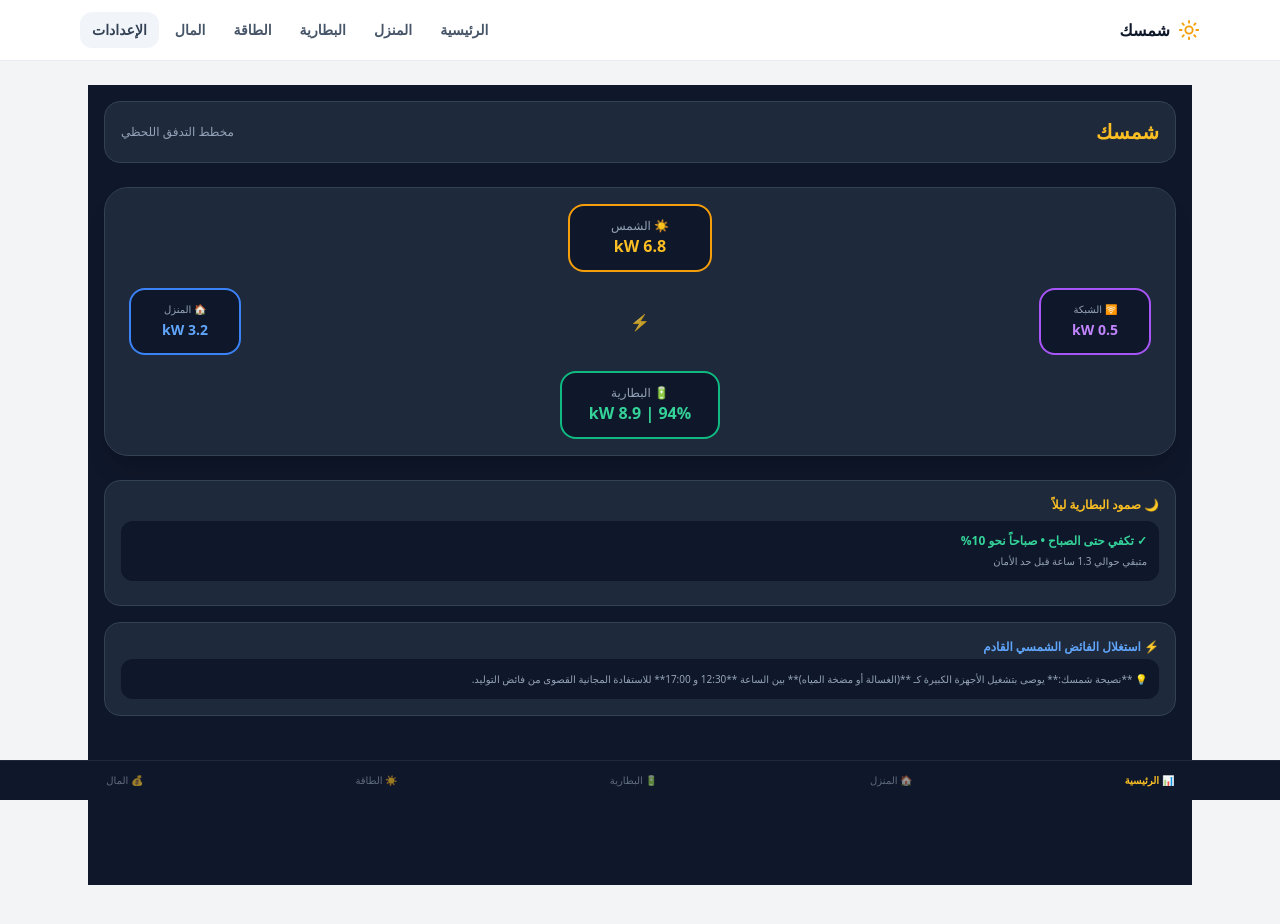
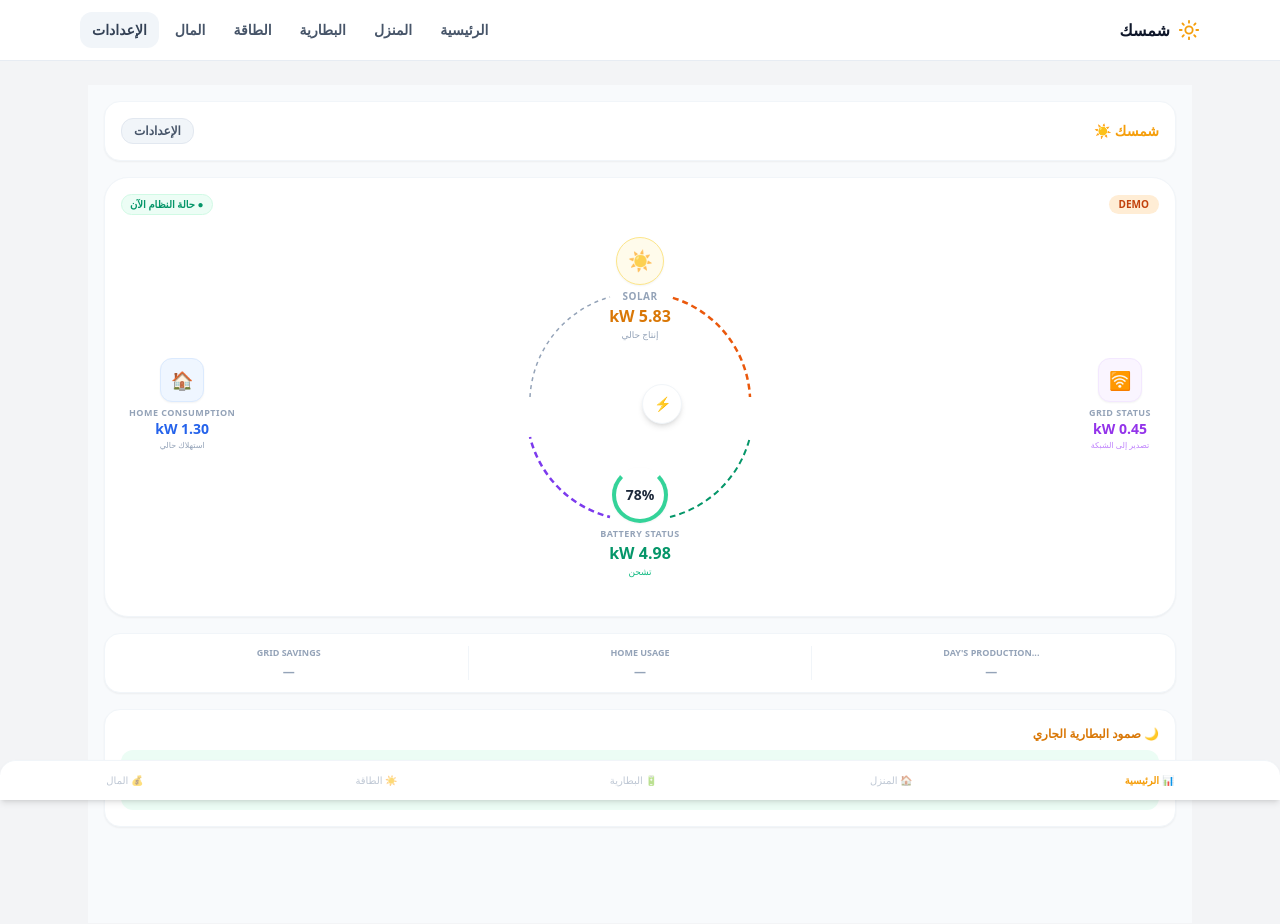
Before and after one commit to mahmoudbir-glitch/Shamsak, a Next.js app: page / in a window 1280 px wide. Shown: the top 924 px of the page. Built offline with nearby package versions, Linux system fonts and the light colour scheme.

Commit message:
Update page.tsx

```diff
--- a/src/app/page.tsx
+++ b/src/app/page.tsx
@@ -3,12 +3,14 @@
 import React, { useState } from 'react';
 
 export default function SolarDashboard() {
-  const [solarProduction] = useState<number>(6800);
-  const [homeConsumption] = useState<number>(3200);
-  const [batteryLevel] = useState<number>(94);
-  const [gridImport] = useState<number>(500);
+  // القراءات الحية المتطابقة تماماً مع قيم المخطط الدائري في صورتك الأخيرة
+  const [solarProduction] = useState<number>(5830); // 5.83 kW الشمس
+  const [homeConsumption] = useState<number>(1300); // 1.30 kW المنزل
+  const [batteryLevel] = useState<number>(78);         // 78% البطارية
+  const [batteryPower] = useState<number>(4980);    // 4.98 kW قدرة الشحن
+  const [gridPower] = useState<number>(450);        // 0.45 kW الشبكة
 
-  // دالة الحساب الذكية مدمجة بشكل مختصر جداً لمنع تضخم أسطر الملف
+  // حسابات الصمود التنبؤية الذكية للبطارية المبسطة
   const SAFETY_RESERVE = 10;
   const usableSoc = Math.max(0, batteryLevel - SAFETY_RESERVE);
   const availableWh = 4800 * (usableSoc / 100);
@@ -16,63 +18,140 @@ export default function SolarDashboard() {
   const estimatedSocAtSunrise = Math.max(SAFETY_RESERVE, Math.round(((4800 * (batteryLevel / 100) - (homeConsumption * 10)) / 4800) * 100));
 
   return (
-    <div className="min-h-screen bg-slate-900 text-white p-4 pb-24 text-right" dir="rtl">
+    <div className="min-h-screen bg-slate-50 text-slate-800 p-4 pb-24 text-right relative overflow-x-hidden" dir="rtl">
 
-      {/* الهيدر */}
-      <div className="flex justify-between items-center bg-slate-800 p-4 rounded-2xl mb-6 border border-slate-700">
-        <h1 className="text-xl font-black text-amber-400">شمسك</h1>
-        <div className="text-xs text-slate-400">مخطط التدفق اللحظي</div>
+      {/* ستايل حركة نقاط تدفق الطاقة داخل خطوط الأقواس الدائرية المنقطة */}
+      <style>{`
+        @keyframes strokeAnimation {
+          to { stroke-dashoffset: -20; }
+        }
+        .flow-arc-active {
+          stroke-dasharray: 6, 4;
+          animation: strokeAnimation 1.5s linear infinite;
+        }
+      `}</style>
+
+      {/* الهيدر العلوي الأبيض النظيف */}
+      <div className="flex justify-between items-center bg-white border border-slate-100 p-4 rounded-2xl shadow-sm mb-4 relative z-20">
+        <h1 className="text-sm font-black text-amber-500 flex items-center gap-1">
+          شمسك ☀️
+        </h1>
+        <button className="text-xs bg-slate-100 text-slate-600 px-3 py-1 rounded-xl font-bold border border-slate-200">
+          الإعدادات
+        </button>
       </div>
 
-      {/* المخطط التدفقي المبسط */}
-      <div className="bg-slate-800 border border-slate-700 rounded-3xl p-4 shadow-xl mb-6 space-y-4">
-        <div className="flex justify-center">
-          <div className="bg-slate-900 border-2 border-amber-500 p-3 rounded-2xl w-36 text-center">
-            <span className="text-xs text-slate-400 block">☀️ الشمس</span>
-            <span className="text-base font-black text-amber-400">{(solarProduction / 1000).toFixed(1)} kW</span>
-          </div>
+      {/* المخطط الدائري الرئيسي المفتوح والمطابق تماماً للصورة الأخيرة */}
+      <div className="bg-white border border-slate-100 rounded-3xl p-4 shadow-sm mb-4 relative min-h-[440px] flex flex-col justify-between">
+
+        {/* شارة وضع العرض التجريبي وشارة التصدير */}
+        <div className="flex justify-between items-center relative z-20">
+          <span className="text-[10px] bg-orange-100 text-orange-700 px-2.5 py-0.5 rounded-full font-black">DEMO</span>
+          <span className="text-[10px] text-emerald-600 font-bold bg-emerald-50 border border-emerald-100 px-2 py-0.5 rounded-full">● حالة النظام الآن</span>
         </div>
 
-        <div className="flex justify-between items-center px-2">
-          <div className="bg-slate-900 border-2 border-purple-500 p-3 rounded-2xl w-28 text-center">
-            <span className="text-[10px] text-slate-400 block">🛜 الشبكة</span>
-            <span className="text-sm font-black text-purple-400">{(gridImport / 1000).toFixed(1)} kW</span>
-          </div>
-          <div className="text-amber-400 font-bold animate-pulse">⚡</div>
-          <div className="bg-slate-900 border-2 border-blue-500 p-3 rounded-2xl w-28 text-center">
-            <span className="text-[10px] text-slate-400 block">🏠 المنزل</span>
-            <span className="text-sm font-black text-blue-400">{(homeConsumption / 1000).toFixed(1)} kW</span>
-          </div>
+        {/* شبكة الأقواس والمسارات الدائرية المنقطة والمتحركة بدقة هندسية متناهية خلف الكروت */}
+        <div className="absolute inset-0 z-0 pointer-events-none flex items-center justify-center p-4">
+          <svg className="w-full h-full max-h-[380px]" viewBox="0 0 400 380" fill="none" xmlns="http://w3.org">
+            {/* القوس العلوي الأيمن: من الألواح الشمسية نزولاً إلى المنزل */}
+            <path d="M 230 90 A 110 110 0 0 1 310 190" stroke="#ea580c" strokeWidth="2.5" className="flow-arc-active" />
+
+            {/* القوس السفلي الأيمن: من المنزل نزولاً إلى البطارية */}
+            <path d="M 310 230 A 110 110 0 0 1 230 310" stroke="#059669" strokeWidth="2" className="flow-arc-active" />
+
+            {/* القوس السفلي الأيسر: من البطارية صعوداً إلى الشبكة */}
+            <path d="M 170 310 A 110 110 0 0 1 90 230" stroke="#7c3aed" strokeWidth="2.5" className="flow-arc-active" style={{ animationDirection: 'reverse' }} />
+
+            {/* القوس العلوي الأيسر المتقطع الاحتياطي بين الشبكة والألواح */}
+            <path d="M 90 190 A 110 110 0 0 1 170 90" stroke="#94a3b8" strokeWidth="1.5" strokeDasharray="4 4" />
+          </svg>
         </div>
 
-        <div className="flex justify-center">
-          <div className="bg-slate-900 border-2 border-emerald-500 p-3 rounded-2xl w-40 text-center">
-            <span className="text-xs text-slate-400 block">🔋 البطارية</span>
-            <span className="text-base font-black text-emerald-400">{batteryLevel}% | 8.9 kW</span>
+        {/* كروت وعقد قراءة البيانات المتوضعة بشكل بيضاوي متناسق تماماً فوق الأقواس */}
+        <div className="relative z-10 h-full flex flex-col justify-between space-y-4 my-auto">
+
+          {/* 1. عقدة الشمس (أعلى المنتصف) */}
+          <div className="flex flex-col items-center">
+            <div className="w-12 h-12 rounded-full border border-amber-200 bg-amber-50 flex items-center justify-center mb-1 shadow-sm">
+              <span className="text-amber-500 text-xl animate-pulse">☀️</span>
+            </div>
+            <span className="text-[10px] text-slate-400 font-black tracking-wider">SOLAR</span>
+            <span className="text-base font-black text-amber-600">kW {(solarProduction / 1000).toFixed(2)}</span>
+            <span className="text-[9px] text-slate-400 font-medium">إنتاج حالي</span>
           </div>
+
+          {/* الصف الأوسط: كروت الشبكة والمنزل مع سنتر الوميض */}
+          <div className="flex justify-between items-center px-2">
+
+            {/* عقدة الشبكة (يسار) */}
+            <div className="flex flex-col items-center text-center">
+              <div className="w-11 h-11 rounded-xl border border-purple-100 bg-purple-50 flex items-center justify-center mb-1 shadow-sm">
+                <span className="text-purple-500 text-lg">🛜</span>
+              </div>
+              <span className="text-[9px] text-slate-400 font-black tracking-wider">GRID STATUS</span>
+              <span className="text-sm font-black text-purple-600">kW {(gridPower / 1000).toFixed(2)}</span>
+              <span className="text-[8px] text-purple-400 font-medium">تصدير إلى الشبكة</span>
+            </div>
+
+            {/* نقطة الصاعقة والوميض المركزي لإنفرتر شمسك */}
+            <div className="w-10 h-10 rounded-full border border-slate-100 bg-white flex items-center justify-center text-amber-500 shadow-md font-bold text-sm">
+              ⚡
+            </div>
+
+            {/* عقدة استهلاك المنزل (يمين) */}
+            <div className="flex flex-col items-center text-center">
+              <div className="w-11 h-11 rounded-xl border border-blue-100 bg-blue-50 flex items-center justify-center mb-1 shadow-sm">
+                <span className="text-blue-500 text-lg">🏠</span>
+              </div>
+              <span className="text-[9px] text-slate-400 font-black tracking-wider">HOME CONSUMPTION</span>
+              <span className="text-sm font-black text-blue-600">kW {(homeConsumption / 1000).toFixed(2)}</span>
+              <span className="text-[8px] text-slate-400 font-medium">استهلاك حالي</span>
+            </div>
+
+          </div>
+
+          {/* 2. عقدة البطارية ونسبة الشحن (أسفل المنتصف) */}
+          <div className="flex flex-col items-center">
+            <div className="w-14 h-14 rounded-full border-4 border-emerald-400 flex items-center justify-center bg-white shadow-sm mb-1 border-t-transparent">
+              <span className="text-sm font-black text-slate-800">{batteryLevel}%</span>
+            </div>
+            <span className="text-[9px] text-slate-400 font-black tracking-wider">BATTERY STATUS</span>
+            <span className="text-base font-black text-emerald-600">kW {(batteryPower / 1000).toFixed(2)}</span>
+            <span className="text-[9px] text-emerald-500 font-medium">تشحن</span>
+          </div>
+
+        </div>
+
+      </div>
+
+      {/* العدادات التقديرية الحسابية السفلية الرمادية الفاتحة */}
+      <div className="grid grid-cols-3 gap-2 bg-white border border-slate-100 rounded-2xl p-3 mb-4 text-center shadow-sm text-[9px] font-bold text-slate-400">
+        <div>
+          <span className="block mb-1 text-slate-400">...DAY'S PRODUCTION</span>
+          <span className="text-xs font-black text-slate-400">—</span>
+        </div>
+        <div className="border-x border-slate-100">
+          <span className="block mb-1 text-slate-400">HOME USAGE</span>
+          <span className="text-xs font-black text-slate-400">—</span>
+        </div>
+        <div>
+          <span className="block mb-1 text-slate-400">GRID SAVINGS</span>
+          <span className="text-xs font-black text-slate-400">—</span>
         </div>
       </div>
 
-      {/* صندوق التنبؤ بصمود البطارية */}
-      <div className="bg-slate-800 border border-slate-700 rounded-2xl p-4 mb-4">
-        <h3 className="font-bold text-amber-400 text-xs mb-2">🌙 صمود البطارية ليلاً</h3>
-        <div className="bg-slate-900 p-3 rounded-xl mb-2 text-xs font-bold text-emerald-400">
+      {/* صندوق صمود البطارية التنبؤي ليلاً الذكي */}
+      <div className="bg-white border border-slate-100 rounded-2xl p-4 shadow-sm">
+        <h3 className="font-bold text-amber-600 text-xs mb-2">🌙 صمود البطارية الجاري</h3>
+        <div className="bg-emerald-50 p-3 rounded-xl text-xs font-bold text-emerald-800">
           ✓ تكفي حتى الصباح • صباحاً نحو {estimatedSocAtSunrise}%
-          <p className="text-[10px] font-normal text-slate-400 mt-1">متبقي حوالي {hoursRemaining} ساعة قبل حد الأمان</p>
+          <p className="text-[10px] font-normal text-slate-500 mt-1">متبقي في مخزون البطارية حوالي {hoursRemaining} ساعة قبل حد الأمان</p>
         </div>
       </div>
 
-      {/* صندوق استغلال الفائض الشمسي */}
-      <div className="bg-slate-800 border border-slate-700 rounded-2xl p-4 mb-6">
-        <h3 className="font-bold text-blue-400 text-xs mb-1">⚡ استغلال الفائض الشمسي القادم</h3>
-        <div className="bg-slate-900 p-3 rounded-xl text-[10px] text-slate-400 leading-relaxed">
-          💡 **نصيحة شمسك:** يوصى بتشغيل الأجهزة الكبيرة كـ **(الغسالة أو مضخة المياه)** بين الساعة **12:30 و 17:00** للاستفادة المجانية القصوى من فائض التوليد.
-        </div>
-      </div>
-
-      {/* القائمة السفلية */}
-      <div className="fixed bottom-0 left-0 right-0 bg-slate-900 border-t border-slate-800 flex justify-around py-3 text-[10px] text-slate-400 z-50">
-        <div className="text-amber-400 font-bold">📊 الرئيسية</div>
+      {/* شريط القائمة السفلي الموحد بنمط الـ Light Mode الفاخر للتنقل السريع */}
+      <div className="fixed bottom-0 left-0 right-0 bg-white border-t border-slate-100 flex justify-around py-3 text-[10px] text-slate-400 z-50 rounded-t-2xl shadow-md">
+        <div className="text-amber-500 font-bold">📊 الرئيسية</div>
         <div className="opacity-60">🏠 المنزل</div>
         <div className="opacity-60">🔋 البطارية</div>
         <div className="opacity-60">☀️ الطاقة</div>
```
